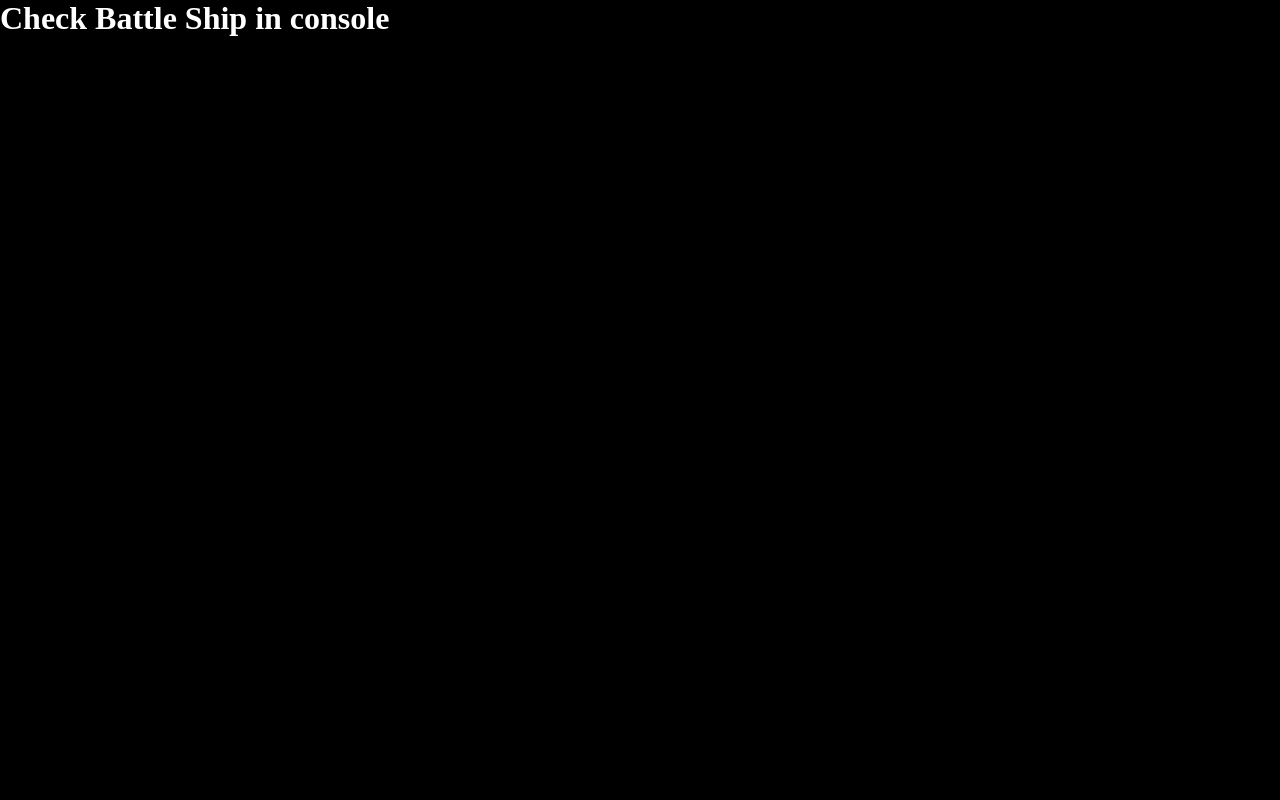
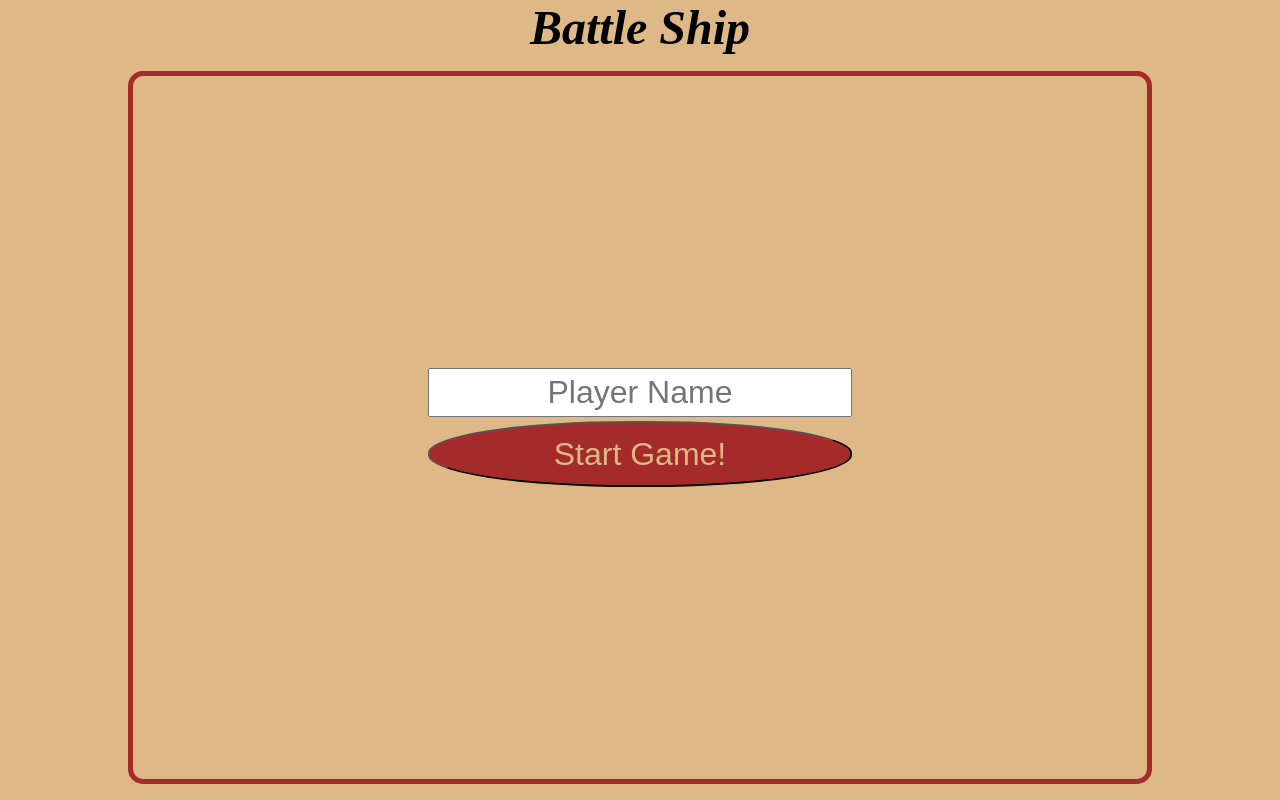
Before and after one commit to iamjoker021/odin-battleship, a website built with webpack: page src/index.html in a window 1280 px wide. Built offline with nearby package versions, Linux system fonts and the light colour scheme.

Commit message:
feat: Add HomePage UI

```diff
--- a/src/index.html
+++ b/src/index.html
@@ -6,6 +6,11 @@
     <title>ODIN | Battleship App</title>
 </head>
 <body>
-    <h1>Check Battle Ship in console</h1>
+    <header>
+        <h1 class="title"><em>Battle Ship</em></h1>
+    </header>
+    <section class="playground">
+
+    </section>
 </body>
 </html>
--- a/src/index.js
+++ b/src/index.js
@@ -1 +1,42 @@
 import './style.css';
+const { Player } = require('./player');
+
+const DOMHandler = () => {
+    const players = []
+
+    const homePage = () => {
+        const container = document.querySelector('section.playground');
+
+        const form = document.createElement('form');
+        form.classList.add('start-game');
+        container.appendChild(form);
+
+        const inpLabel = document.createElement('label');
+        inpLabel.htmlFor = 'player';
+        form.appendChild(inpLabel);
+
+        const input = document.createElement('input');
+        input.type='text'; input.name='player'; input.id='player'; input.placeholder='Player Name'; input.required=true;
+        form.appendChild(input);
+
+        const button = document.createElement('button');
+        button.type='submit'; button.textContent='Start Game!'
+        form.appendChild(button);
+    }
+
+    const playGround = () => {
+
+    }
+
+    homePage();
+
+    document.querySelector('form.start-game').addEventListener('submit', (e) => {
+        e.preventDefault();
+        const playerName = e.target.querySelector('input[name="player"]').value;
+        players[0] = Player(playerName);
+        players[1] = Player('Computer');
+    })
+
+}
+
+DOMHandler();
--- a/src/style.css
+++ b/src/style.css
@@ -7,6 +7,55 @@
 
 /*** Style ***/
 body {
-    background-color: black;
-    color: white;
+    background-color: burlywood;
 }
+
+.title {
+    font-size: 3rem;
+}
+
+.playground {
+    border: 5px solid brown;
+    border-radius: 15px;
+    width: 80%;
+    margin: 1rem auto;
+    padding: 3%;
+}
+
+.start-game input {
+    text-align: center;
+    padding: 1%;
+    font-size: 2rem;
+}
+
+.start-game button {
+    color: burlywood;
+    background-color: brown;
+    border-radius: 48%;
+    padding: 3%;
+    margin-top: 4px;
+    font-size: 2rem;
+}
+
+/*** Layout ***/
+html, body {
+    height: 100%;
+}
+
+body {
+    display: flex;
+    flex-direction: column;
+    align-items: center;
+}
+
+.playground {
+    flex: 1 1 0;
+    display: flex;
+    justify-content: center;
+    align-items: center;
+}
+
+form {
+    display: flex;
+    flex-direction: column;
+}
```
